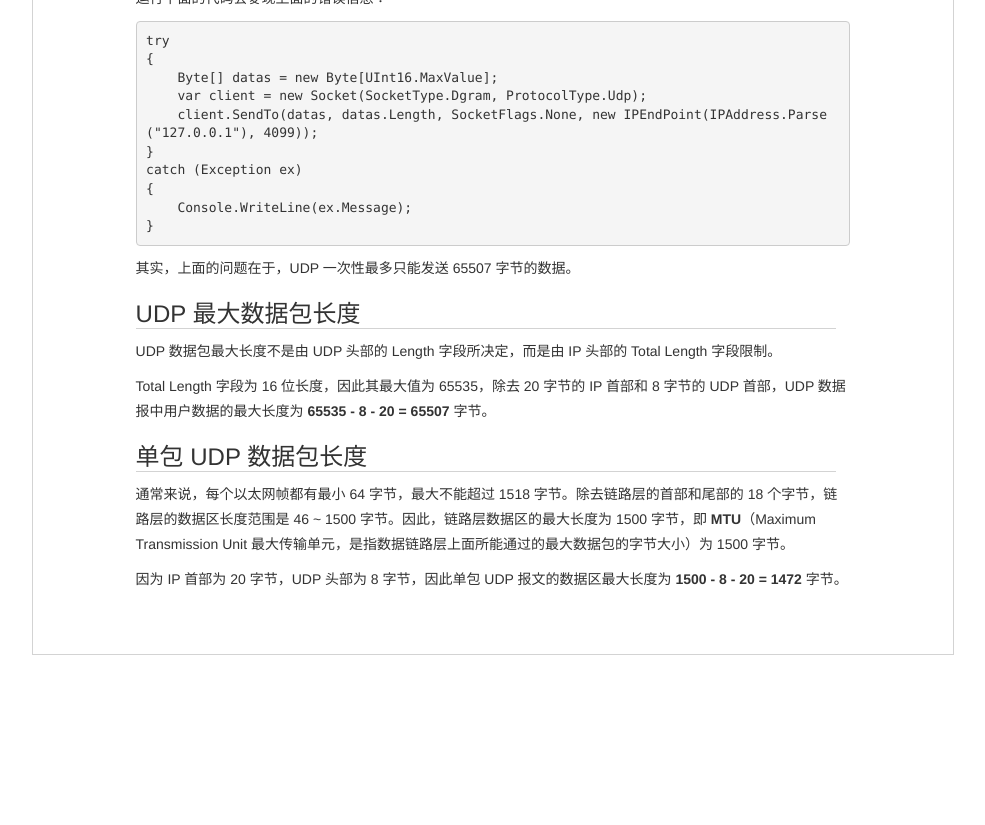
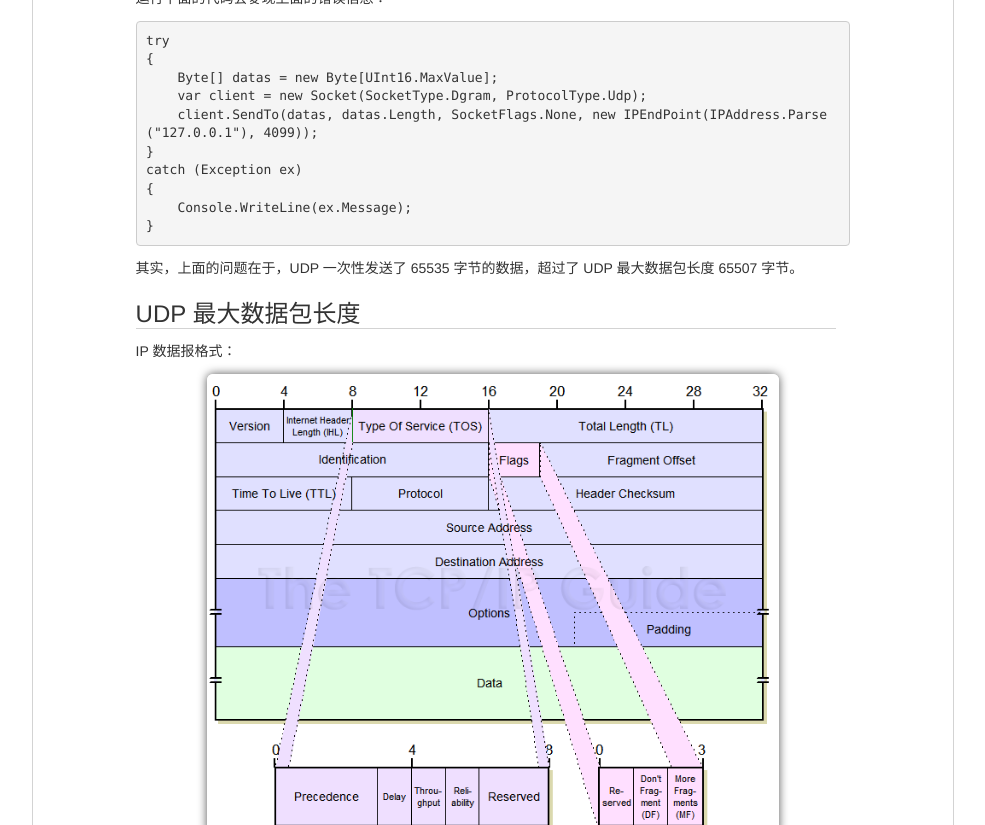
Before and after one commit to luli100/luli100.github.io, a Jekyll site: the page built from _posts/2023-11-03-user-datagram-protocol.md, in a window 1280 px wide and 1400 px high, scrolled down 212 px. Shown: the top 825 px of the window, without its empty margins (147-1132 px from the left). Built offline with Jekyll 4.4.1, drawn with Linux system fonts in a browser that asks for light colours; before the commit the page ends 900 px from its top, so only the background shows below that; grey boxes are pictures that could not be loaded.

Commit message:
ip and udp format

````diff
--- a/_posts/2023-11-03-user-datagram-protocol.md
+++ b/_posts/2023-11-03-user-datagram-protocol.md
@@ -23,9 +23,21 @@ catch (Exception ex)
 }
 ```
 
-其实，上面的问题在于，UDP 一次性最多只能发送 65507 字节的数据。
+其实，上面的问题在于，UDP 一次性发送了 65535 字节的数据，超过了 UDP 最大数据包长度 65507 字节。
 
 ### UDP 最大数据包长度
+
+IP 数据报格式：
+
+<img src="/images/internet_protocol_datagram_format.png" width="80%">
+
+![图片来源](http://www.tcpipguide.com/free/t_IPDatagramGeneralFormat.htm)
+
+UDP 消息格式：
+
+<img src="/images/udp_message_format.png" width="80%">
+
+![图片来源](http://www.tcpipguide.com/free/t_UDPMessageFormat.htm)
 
 UDP 数据包最大长度不是由 UDP 头部的 Length 字段所决定，而是由 IP 头部的 Total Length 字段限制。
 
````
Also changed, not shown: images/internet_protocol_datagram_format.png (added), images/udp_message_format.png (added).
